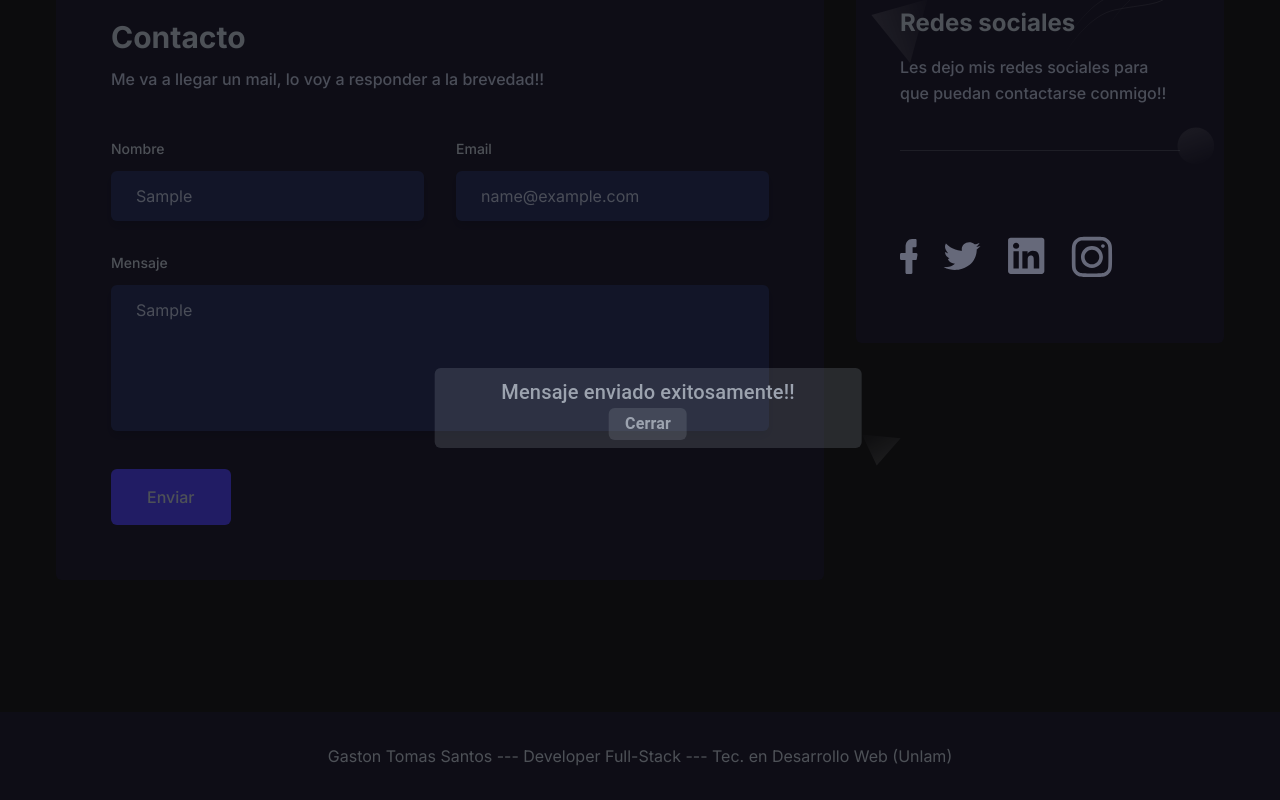
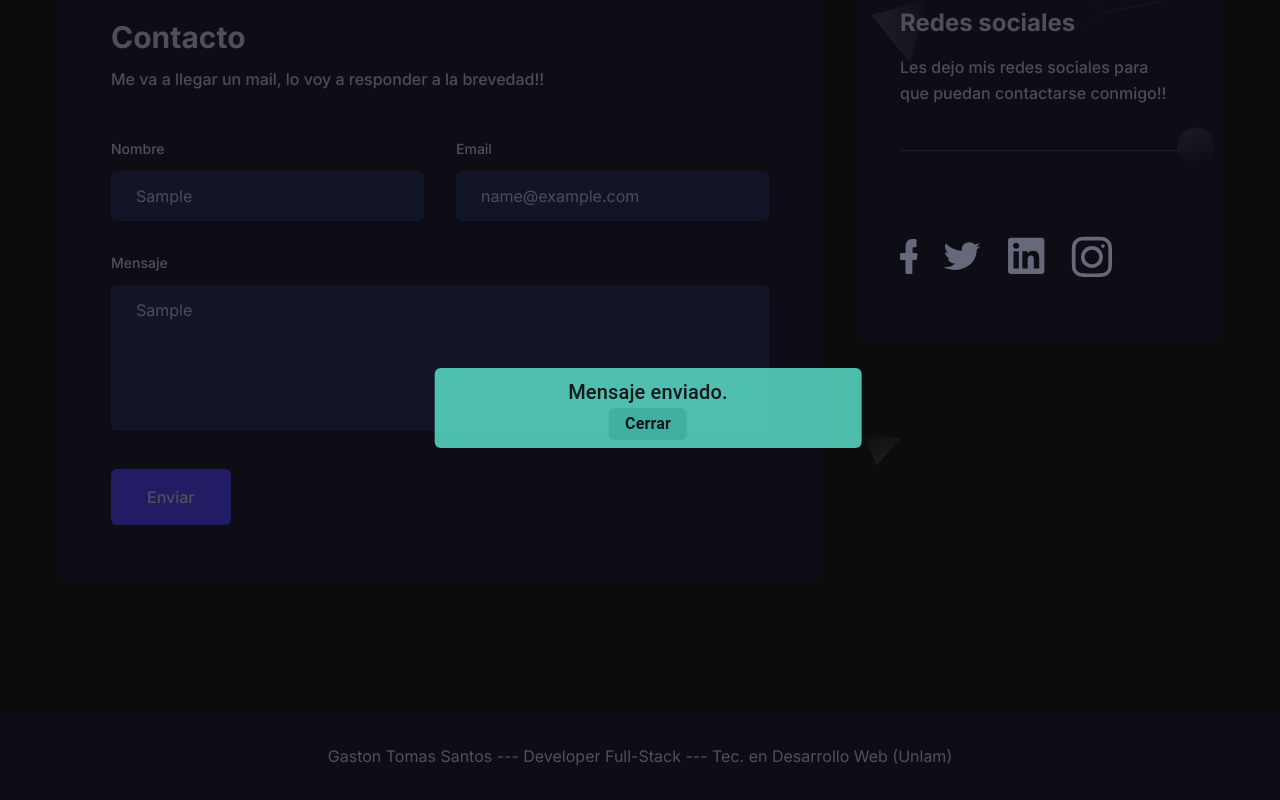
Before and after one commit to gastonsantos/portfolioGaston, a Next.js app: page / in a window 1280 px wide. Both pictures are taken after typing "Sample", "name@example.com", "Sample" into the empty fields and a click on the button "Enviar". Shown: the part 4088-4888 px from the top of the page. Built offline with nearby package versions, Linux system fonts and the light colour scheme.

Commit message:
Mejoro modales y cambio imagen ahorcado

```diff
--- a/components/Contact/index.tsx
+++ b/components/Contact/index.tsx
@@ -95,11 +95,15 @@ const Contact = () => {
                       Enviar
                     </button>
                   </div>
+
                 </div>
               </form>
+
               {showModal && <Exito onClose={() => setShowModal(false)} />}
               {showModalError && <Error onClose={() => setShowModalError(false)} />}
             </div>
+
+
           </div>
           <div className="w-full px-4 lg:w-5/12 xl:w-4/12">
             <Redes />
--- a/components/Mensajes/error.jsx
+++ b/components/Mensajes/error.jsx
@@ -31,15 +31,16 @@ const Exito = ({onClose}) => {
         }}
       >
         <Fade in={open}>
-          <Box className="rounded-md bg-black/20 m-2 py-2 px-2 text-base font-semibold text-black duration-300 ease-in-out hover:bg-black/30 dark:bg-white/20 dark:text-white dark:hover:bg-white/30">
+          <Box className="fixed top-1/2 left-1/2 transform -translate-x-1/2 -translate-y-1/2 w-4/12 rounded-md bg-red/80 m-2 py-2 px-2 text-base font-semibold text-black duration-300 ease-in-out hover:bg-red/80 dark:bg-red/80 dark:text-black dark:hover:bg-red/100">
             <Typography id="transition-modal-title" variant="h6" component="h2">
-              <h2 className="mx-auto text-center">Ecurrio un error al enviar el mesaje!!. Contactate conmigo en las redes sociales.</h2>
+              <h2 className="mx-auto text-center"> Error.</h2>
+              <h3 className="mx-auto text-center">Comunicate conmigo en las redes sociales.</h3>
             </Typography>
             <Typography id="transition-modal-description" className="flex justify-center items-center">
             <button
               onClick={onClose}
               type="button"
-              class="rounded-md bg-black/20 py-1 px-4 text-base font-semibold text-black duration-300 ease-in-out hover:bg-black/30 dark:bg-white/20 dark:text-white dark:hover:bg-white/30 flex items-center justify-center">
+              class="rounded-md bg-red/20 py-1 px-4 text-base font-semibold text-black duration-300 ease-in-out hover:bg-red/30 dark:bg-red/20 dark:text-blac dark:hover:bg-red/100 flex items-center justify-center">
               Cerrar
             </button>
             </Typography>
--- a/components/Mensajes/exito.jsx
+++ b/components/Mensajes/exito.jsx
@@ -31,15 +31,15 @@ const Exito = ({onClose}) => {
         }}
       >
         <Fade in={open}>
-          <Box className="fixed top-1/2 left-1/2 transform -translate-x-1/2 -translate-y-1/2 w-4/12 rounded-md bg-black/20 m-2 py-2 px-2 text-base font-semibold text-black duration-300 ease-in-out hover:bg-black/30 dark:bg-white/20 dark:text-white dark:hover:bg-white/30">
+          <Box className="fixed top-1/2 left-1/2 transform -translate-x-1/2 -translate-y-1/2 w-4/12 rounded-md bg-success/80 m-2 py-2 px-2 text-base font-semibold text-black duration-300 ease-in-out hover:bg-success/80 dark:bg-success/80 dark:text-black dark:hover:bg-success/100">
             <Typography id="transition-modal-title" variant="h6" component="h2">
-              <h2 className="mx-auto text-center">Mensaje enviado exitosamente!!</h2>
+              <h2 className="mx-auto text-center">Mensaje enviado.</h2>
             </Typography>
             <Typography id="transition-modal-description" className="flex justify-center items-center">
             <button
               onClick={onClose}
               type="button"
-              class="rounded-md bg-black/20 py-1 px-4 text-base font-semibold text-black duration-300 ease-in-out hover:bg-black/30 dark:bg-white/20 dark:text-white dark:hover:bg-white/30 flex items-center justify-center">
+              class="rounded-md bg-green/20 py-1 px-4 text-base font-semibold text-black duration-300 ease-in-out hover:bg-green/80 dark:bg-green/20 dark:text-black dark:hover:bg-white/30 flex items-center justify-center">
               Cerrar
             </button>
             </Typography>
--- a/tailwind.config.js
+++ b/tailwind.config.js
@@ -15,11 +15,14 @@ module.exports = {
       current: "currentColor",
       transparent: "transparent",
       white: "#9ca3af",
+      red:"#e11d48",
       black: "#18181b",
       dark: "#4338ca",
       primary: "#4338ca",
       secundary: "#4338ca",
       yellow: "#FBB040",
+      success: "#5eead4",
+      green: "#0f766e",
       "body-color": "#959CB1",
     },
     screens: {
```
Also changed, not shown: public/images/juego/ahorcado.jpg.
